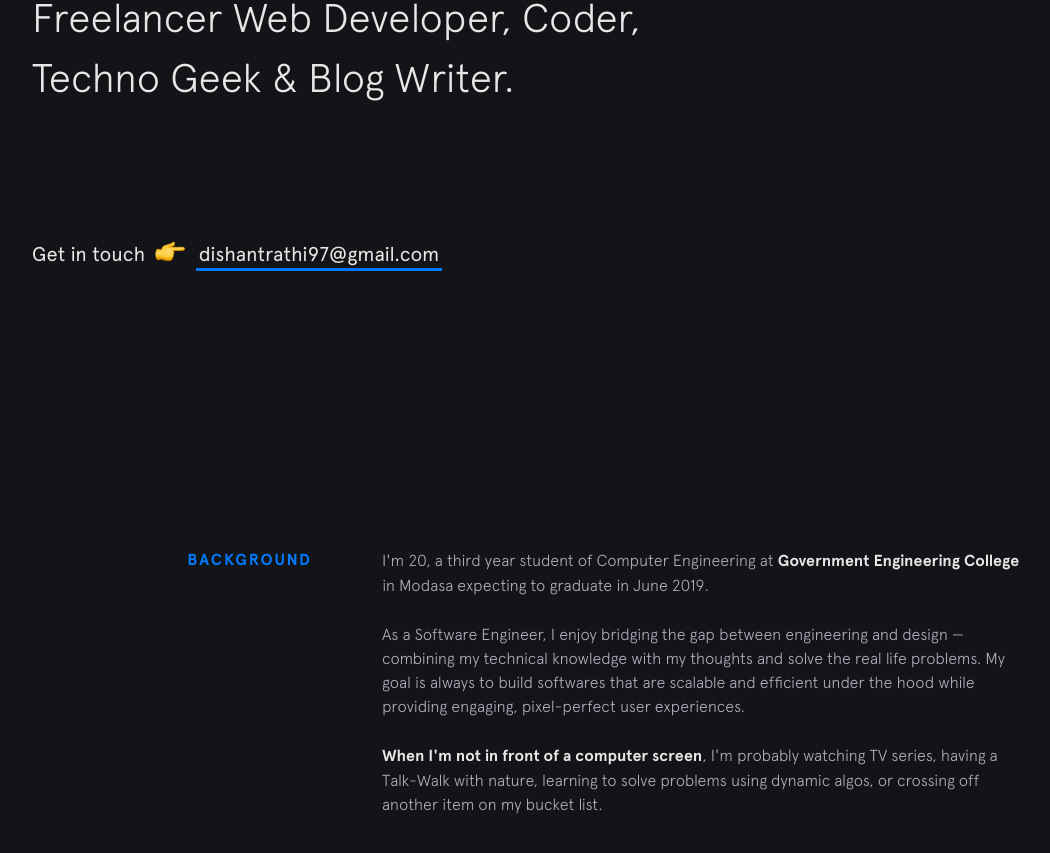
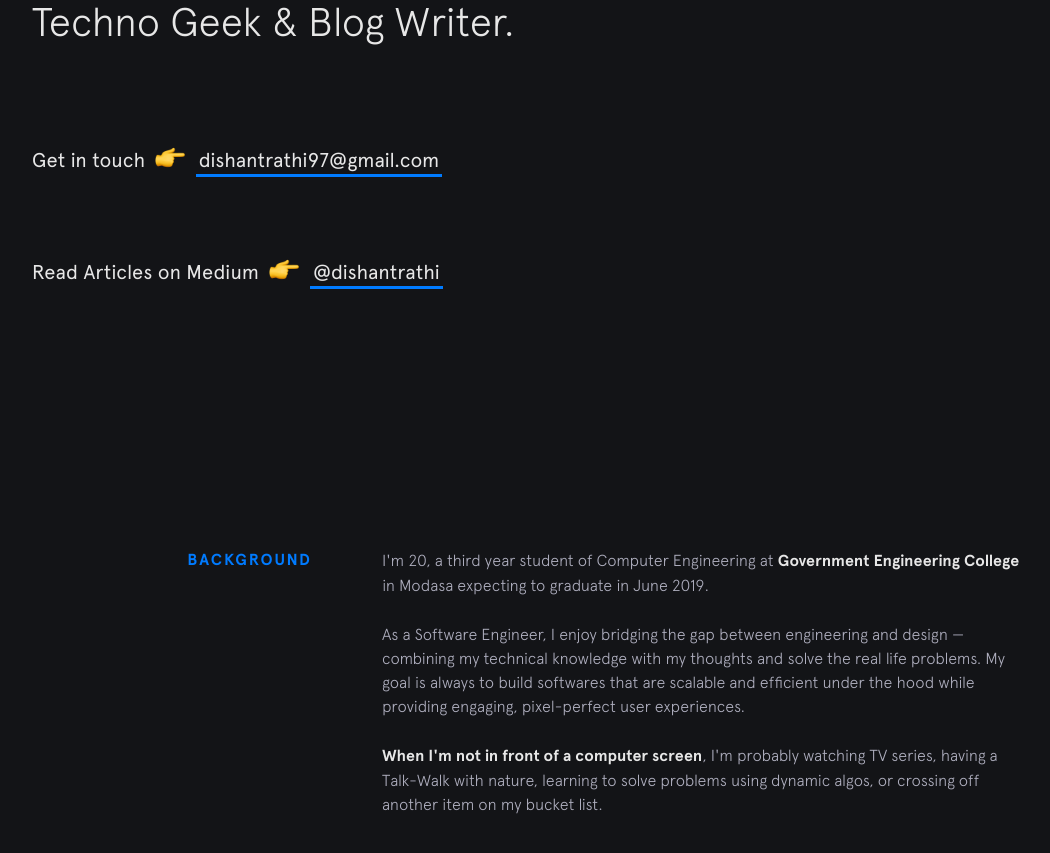
Before and after one commit to dishantrathi/dishantrathi.github.io, a Jekyll site: the page built from index.html, in a window 1280 px wide and 900 px high, scrolled down 452 px. Shown: the top 853 px of the window, without its empty margins (68-1118 px from the left). Built offline with Jekyll 4.4.1, drawn with Linux system fonts in a browser that asks for light colours; nearby versions of some CDN libraries.

Commit message:
Update intro.html

```diff
--- a/_includes/intro.html
+++ b/_includes/intro.html
@@ -8,4 +8,9 @@
     <span class="emoji pointer"></span>
     <span><a href="mailto:dishantrathi97@gmail.com?subject=I%20have%20an%20OPPORTUNITY%20for%20you%20!" target="_blank" class="highlight-link">dishantrathi97@gmail.com</a></span>
   </h3>
+   <h3 class="intro__contact">
+    <span>Read Articles on Medium</span>
+    <span class="emoji pointer"></span>
+    <span><a href="https://medium.com/@dishantrathi" target="_blank" class="highlight-link">@dishantrathi</a></span>
+  </h3>
 </header>
```
